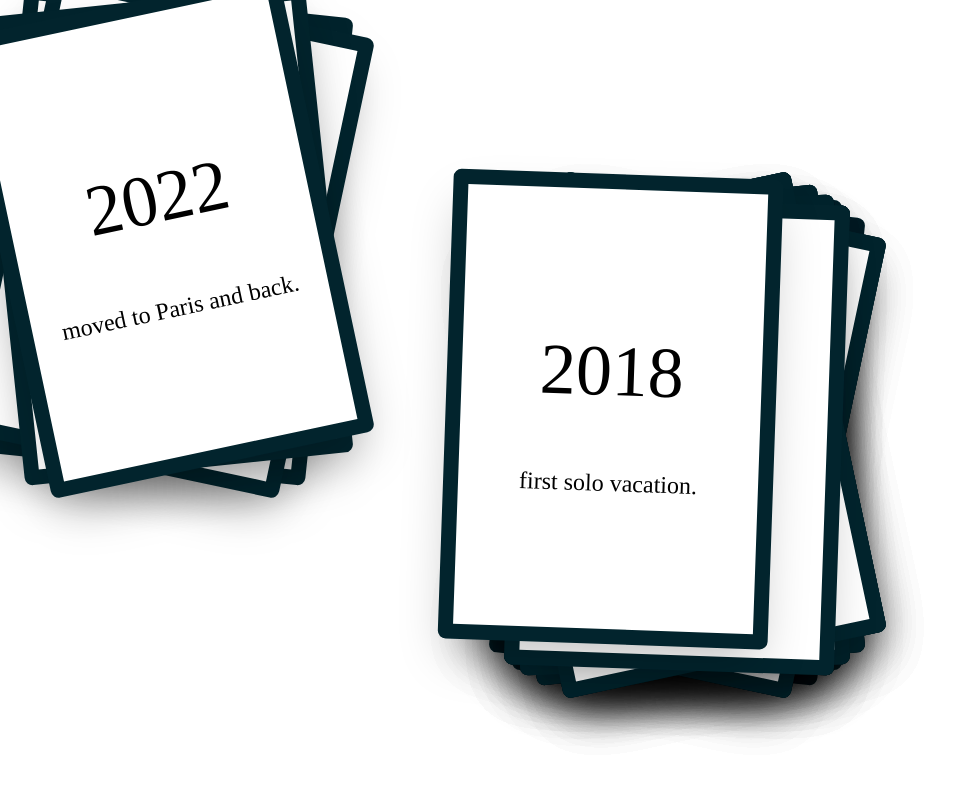
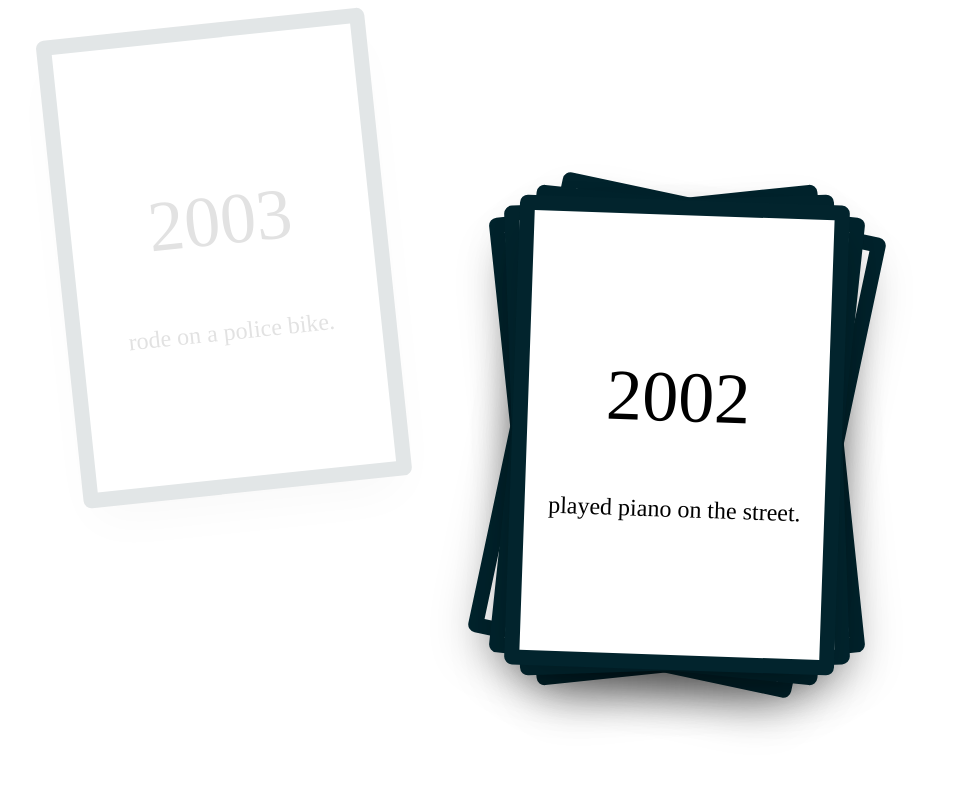
Before and after one commit to OliverKlukas/oliverklukas.github.io, a React (Create React App) app: page / in a window 1280 px wide. Shown: the top 800 px of the page, without its empty margins (0-971 px from the left). Built offline with nearby package versions, Linux system fonts and the light colour scheme; a web font is replaced by a local one.

Commit message:
added initial draft for loading screen animation

```diff
--- a/src/App.tsx
+++ b/src/App.tsx
@@ -10,6 +10,11 @@ import LoadingView from "./views/LoadingView";
  * @constructor
  */
 function App() {
+    // Ensure that reloads scroll to top of screen to re-trigger LoadingView.
+    window.onbeforeunload = function () {
+        window.scrollTo(0, 0);
+    }
+
     return (
         <div>
             <LoadingView/>
--- a/src/components/YearCard.tsx
+++ b/src/components/YearCard.tsx
@@ -6,10 +6,11 @@ import React from 'react';
  * @param {{rotation : string, year : string, anecdote : string}} props - Year and anecdote that should be displayed on card and the rotation the cards is thrown at.
  * @constructor
  */
-export default function YearCard(props: {rotation : string, year : string, anecdote : string}) {
+export default function YearCard(props: {rotation : number, year : string, anecdote : string}) {
+    const rotation : string[] = ['rotate-2', 'rotate-6', 'rotate-12', 'rotate-0', '-rotate-2', '-rotate-6', '-rotate-12'];
     return (
         <div className="absolute">
-            <div className={`grid grid-cols-1 bg-white content-center gap-10 ${props.rotation} h-[380px] md:h-[430px] lg:h-[470px] w-[250px] md:w-[290px] lg:w-[330px] border-[#02242D] border-[15px] rounded-lg shadow-2xl`}>
+            <div className={`grid grid-cols-1 bg-white content-center gap-10 ${rotation[props.rotation]} h-[380px] md:h-[430px] lg:h-[470px] w-[250px] md:w-[290px] lg:w-[330px] border-[#02242D] border-[15px] rounded-lg shadow-2xl`}>
                 <p className="text-subheading text-center">{props.year}</p>
                 <p className="text-standard text-center">{props.anecdote}</p>
             </div>
--- a/src/views/LoadingView.tsx
+++ b/src/views/LoadingView.tsx
@@ -1,8 +1,8 @@
-import React, {useEffect, useRef} from 'react';
+import React, {useEffect, useRef, useState} from 'react';
 import YearCard from "../components/YearCard";
-import {getRandomInt} from "../utils/random";
 import {gsap} from "gsap";
 import {cards} from "../utils/cards";
+import {getRandomInt} from "../utils/random";
 
 /**
  * Page loading animation that throws cards of yearly life events.
@@ -10,30 +10,43 @@ import {cards} from "../utils/cards";
  * @constructor
  */
 export default function LoadingView() {
+    // Remove loading view via hook after animation.
+    const [active, setActive] = useState(true);
+
+    // Ensure that animation can't be skipped.
+    document.body.style.overflow = active ? "hidden" : "visible";
+
+    // Gsap reference and class selector.
     const el = useRef(null);
     const q = gsap.utils.selector(el);
 
+    // Exit loading view after additional delay.
+    const exitLoadingView = () => {
+        setTimeout(() => setActive(false), 3000);
+    }
+
+    // Trigger gsap animation on opening screen.
     useEffect(() => {
         gsap.to(q(".card"), {
             x: "40vw",
             y: "25vh",
-            stagger: 0.33,
-            repeat: 1,
-            repeatDelay: 1,
-            yoyo: true
+            opacity: 1,
+            stagger: {
+                amount: 10,
+                ease: "power4.out"
+            },
+            onComplete: exitLoadingView,
         });
-    }, []);
-
-    const rotation : string[] = ['rotate-2', 'rotate-6', 'rotate-12', 'rotate-0', '-rotate-2', '-rotate-6', '-rotate-12'];
+    });
 
     return (
-        <div className={"h-screen"} ref={el}>
+        active ? <div className={"h-screen"} ref={el}>
             {cards.map((card, index) => (
-                <div key={index} className={"card"}>
+                <div key={index} className={"card"} style={{opacity: 0}}>
                     <YearCard
-                        rotation={rotation[getRandomInt(7)]} year={card.year} anecdote={card.anecdote}/>
+                        rotation={getRandomInt(7)} year={card.year} anecdote={card.anecdote}/>
                 </div>
             ))}
-        </div>
+        </div> : null
     );
 }
```
